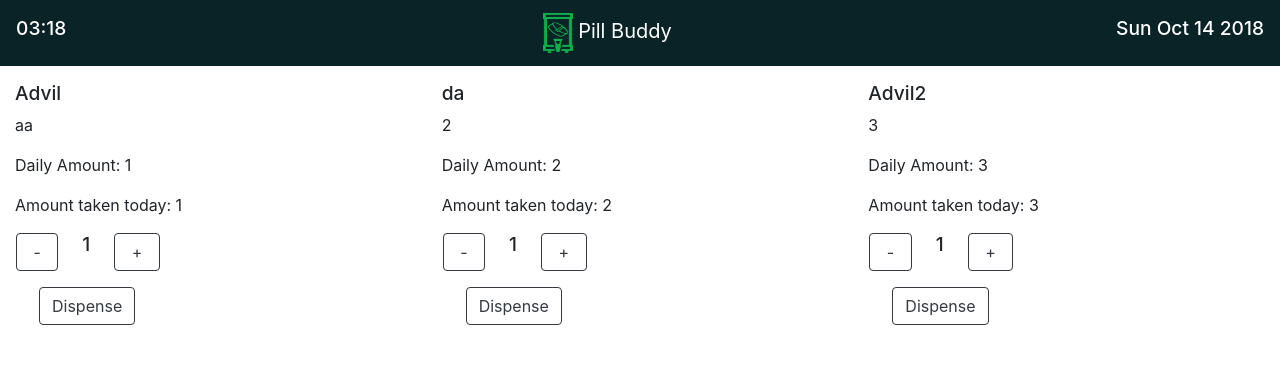
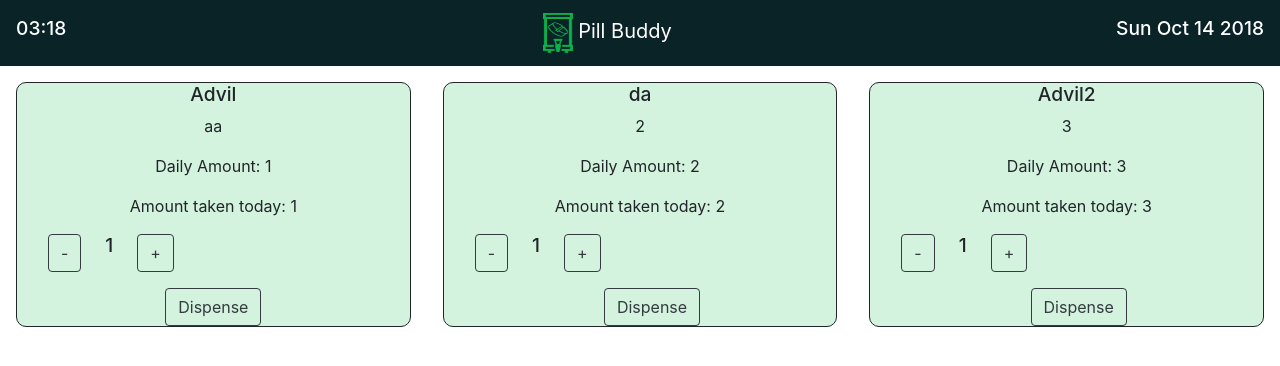
Before and after one commit to MHack-Spartans/webserver, a Django app: page /dashboard/ in a window 1280 px wide. Shown: the top 366 px of the page. Run offline with Django 3.2, Linux system fonts and the light colour scheme; data comes from the database, SQL or seed files in the repository; some libraries are stand-ins or nearby versions.

Commit message:
dashboard colorized circa 1955

```diff
--- a/pillbuddy/dashboard/templates/dashboard.html
+++ b/pillbuddy/dashboard/templates/dashboard.html
@@ -7,9 +7,11 @@
 </head>
 
 <body>
+    <div class="content">
         <!-- Navbar -->
         <nav class="navbar navbar-expand-sm navbar-dark bg-djg">
-            <button class="navbar-toggler" type="button" data-toggle="collapse" data-target="#navbarSupportedContent" aria-controls="navbarSupportedContent" aria-expanded="false" aria-label="Toggle navigation">
+            <button class="navbar-toggler" type="button" data-toggle="collapse" data-target="#navbarSupportedContent"
+                aria-controls="navbarSupportedContent" aria-expanded="false" aria-label="Toggle navigation">
                 <span class="navbar-toggler-icon"></span>
             </button>
             <div class="navbar-collapse collapse" id="navbarSupportedContent">
@@ -31,69 +33,67 @@
         <p class="m5"></p>
         <div class="container-fluid">
             <div class="row">
-            <div class="col-sm mr-auto">
+                <div class="col-sm mx-3 elementBorder">
                     <h2 id="drugName1">{{drug1.name}}</h2>
                     <p>{{drug1.short_desc}}</p>
                     <p>Daily Amount:&nbsp;{{drug1.per_day}}</p>
                     <p>Amount taken today:&nbsp;{{drug1.pillsTaken}}</p>
-                <div class="row">
-                        <btn class="btn btn-outline-dark ml-3" onclick="decrementValue('drugAmount1')">&nbsp;-&nbsp;</btn>
+                    <div class="row drugCounter">
+                        <btn class="btn btn-outline-dark ml-3" onclick="decrementValue('drugAmount1')">-</btn>
                         <h2 class="mx-4" id="drugAmount1">1</h2>
-                        <btn class="btn btn-outline-dark" class="elementBorder" onclick="incrementValue('drugAmount1',{{drug1.per_day}})">&nbsp;+&nbsp;</btn>
+                        <btn class="btn btn-outline-dark" class="elementBorder" onclick="incrementValue('drugAmount1',{{drug1.per_day}})">+</btn>
                     </div>
                     <p class="m3"></p>
-                <button class="btn btn-outline-dark  ml-4" onclick="call_counter(1, 'drugAmount1');">Dispense</button>
+                    <button class="btn btn-outline-dark" onclick="call_counter(1, 'drugAmount1');">Dispense</button>
                 </div>
-            <div class="col-sm mx-auto">
+                <div class="col-sm mx-3 elementBorder">
                     <h2 id="drugName2">{{drug2.name}}</h2>
                     <p>{{drug2.short_desc}}</p>
                     <p>Daily Amount:&nbsp;{{drug2.per_day}}</p>
                     <p>Amount taken today:&nbsp;{{drug2.pillsTaken}}</p>
-                <div class="row">
-                        <btn class="btn btn-outline-dark ml-3" onclick="decrementValue('drugAmount2')">&nbsp;-&nbsp;</btn>
+                    <div class="row drugCounter">
+                        <btn class="btn btn-outline-dark ml-3" onclick="decrementValue('drugAmount2')">-</btn>
                         <h2 class="mx-4" id="drugAmount2">1</h2>
-                        <btn class="btn btn-outline-dark" class="elementBorder" onclick="incrementValue('drugAmount2',{{drug2.per_day}})">&nbsp;+&nbsp;</btn>
+                        <btn class="btn btn-outline-dark" class="elementBorder" onclick="incrementValue('drugAmount2',{{drug2.per_day}})">+</btn>
                     </div>
                     <p class="m3"></p>
                     <button class="btn btn-outline-dark  ml-4" onclick="call_counter(2, 'drugAmount2');">Dispense</button>
                 </div>
-            <div class="col-sm mr-auto">
+                <div class="col-sm mx-3 elementBorder">
                     <h2 id="drugName3">{{drug3.name}}</h2>
                     <p>{{drug3.short_desc}}</p>
                     <p>Daily Amount:&nbsp;{{drug3.per_day}}</p>
                     <p>Amount taken today:&nbsp;{{drug3.pillsTaken}}</p>
-                <div class="row">
-                        <btn class="btn btn-outline-dark ml-3" onclick="decrementValue('drugAmount3')">&nbsp;-&nbsp;</btn>
+                    <div class="row drugCounter">
+                        <btn class="btn btn-outline-dark ml-3" onclick="decrementValue('drugAmount3')">-</btn>
                         <h2 class="mx-4" id="drugAmount3">1</h2>
-                        <btn class="btn btn-outline-dark" class="elementBorder" onclick="incrementValue('drugAmount3',{{drug3.per_day}})">&nbsp;+&nbsp;</btn>
+                        <btn class="btn btn-outline-dark" class="elementBorder" onclick="incrementValue('drugAmount3',{{drug3.per_day}})">+</btn>
                     </div>
                     <p class="m3"></p>
                     <button class="btn btn-outline-dark ml-4" onclick="call_counter(3, 'drugAmount3');">Dispense</button>
                 </div>
             </div>
         </div>
-
-
+    </div>
+    <div class="dashboardBackground"></div>
     <script>
         var d = new Date();
         document.getElementById("date").innerHTML = d.toDateString();
-        document.getElementById("time").innerHTML = d.toTimeString().split(":")[0]+':'+d.toTimeString().split(":")[1]
+        document.getElementById("time").innerHTML = d.toTimeString().split(":")[0] + ':' + d.toTimeString().split(":")[1]
 
-        function incrementValue(id, max)
-        {
+        function incrementValue(id, max) {
             var value = parseInt(document.getElementById(id).innerHTML, 10);
             value = isNaN(value) ? 0 : value;
-            if(value >= max) { alert("Max pills reached.") }
+            if (value >= max) { alert("Max pills reached.") }
             else { value++; }
 
             document.getElementById(id).innerHTML = value;
         }
 
-        function decrementValue(id)
-        {
+        function decrementValue(id) {
             var value = parseInt(document.getElementById(id).innerHTML, 10);
             value = isNaN(value) ? 0 : value;
-            if(value <= 0) { alert("Negative amount not allowed.") }
+            if (value <= 0) { alert("Negative amount not allowed.") }
             else { value--; }
 
             document.getElementById(id).innerHTML = value;
--- a/pillbuddy/static/css/main.css
+++ b/pillbuddy/static/css/main.css
@@ -22,4 +22,49 @@ h2 {
 
 .elementBorder {
     border-style: solid;
+    border-radius: 10px;
+    border-width: thin;
+
+    background-color: rgba(80,208,125,.25)
 }
+
+.row {
+    align-content: center;
+    text-align: center;
+}
+
+.drugCounter {
+    width: 100%;
+    margin: 0 auto;
+}
+
+.dashboardBackground {
+    /*  ; */
+    background-color: white;
+    position: fixed;
+    left: 0;
+    right: 0;
+    z-index: 1;
+
+    display: block;
+    width: 100%;
+    height: 100%;
+
+    -webkit-filter: blur(5px);
+    -moz-filter: blur(5px);
+    -o-filter: blur(5px);
+    -ms-filter: blur(5px);
+    filter: blur(5px);
+    transform: scale(1.1);
+
+    background-size:     cover;                      /* <------ */
+    background-repeat:   no-repeat;
+    background-position: center center;
+}
+
+.content {
+    position: fixed;
+    left: 0;
+    right: 0;
+    z-index: 9999;
+  }
```
Lines whose indentation alone changed are shown as unchanged.
